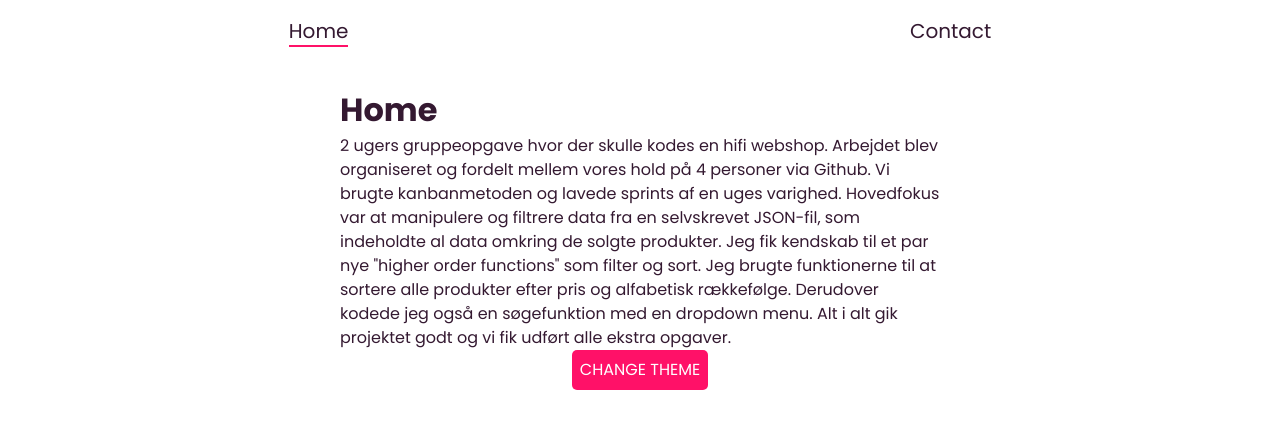
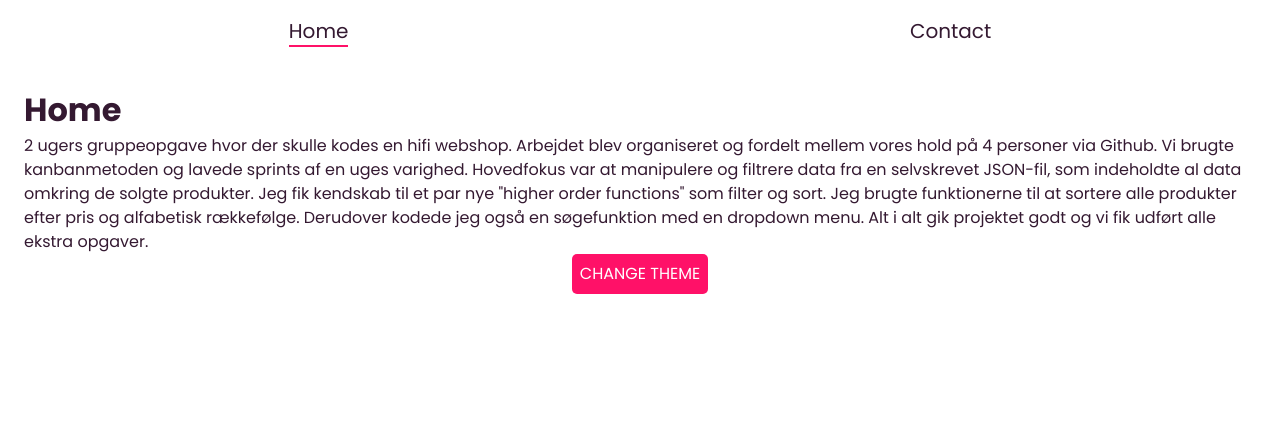
Before and after one commit to RoWaBo/My-React-Template, a React (Create React App) app: page / in a window 1280 px wide. Shown: the top 428 px of the page. Built offline with nearby package versions, Linux system fonts and the light colour scheme.

Commit message:
Added maxWidth prop to Wrapper

```diff
--- a/src/components/Wrapper.js
+++ b/src/components/Wrapper.js
@@ -1,7 +1,8 @@
 import { css } from "@emotion/react";
 /** @jsxImportSource @emotion/react */
+import PropTypes from 'prop-types';
 
-const Wrapper = ({ children }) => {
+const Wrapper = ({ children, maxWidth }) => {
 
     return (
         <main
@@ -12,7 +13,7 @@ const Wrapper = ({ children }) => {
                 padding: ${spacing.m};
 
                 & > * {
-                    max-width: 600px;
+                    ${maxWidth && `max-width: ${maxWidth};`};
                 }
                 `
             }
@@ -22,4 +23,8 @@ const Wrapper = ({ children }) => {
     );
 }
 
+Wrapper.propTypes = {
+    maxWidth: PropTypes.string
+}
+
 export default Wrapper;
```
